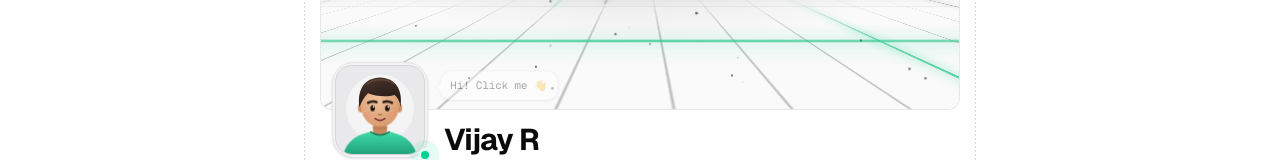
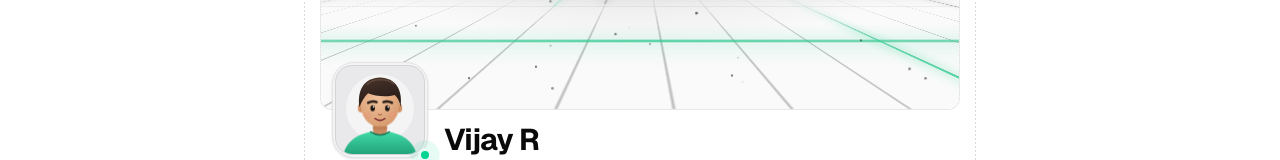
Before and after one commit to VijaaY17/vijay-portfolio-v2, a React (Vite) app: page / in a window 1280 px wide. Shown: the part 194-354 px from the top of the page. Built offline with nearby package versions, Linux system fonts and the light colour scheme.

Commit message:
Remove the avatar's "Hi! Tap me" bubble
The automatic greeting and hover bubble felt intrusive. The avatar keeps its quieter
reactions: eyes that follow the cursor, a grin on hover, and a wink with floating emoji
on click or tap.

```diff
--- a/src/components/Hero.tsx
+++ b/src/components/Hero.tsx
@@ -1,5 +1,5 @@
 import { useEffect, useRef, useState, type CSSProperties, type PointerEvent } from "react";
-import { AnimatePresence, animate, motion, useInView, useReducedMotion } from "motion/react";
+import { animate, motion, useInView, useReducedMotion } from "motion/react";
 import { Download, Mail } from "lucide-react";
 import { company, profile } from "../content";
 import { useClock } from "../hooks";
@@ -130,18 +130,13 @@ function Banner() {
 
 const REACTIONS = ["🚀", "🔥", "✨", "☕", "❤️", "😄", "💻", "👏"];
 
-/** Illustrated profile tile. Eyes follow the cursor; hover waves hello; click makes it grin and floats emoji up. */
+/** Illustrated profile tile. Eyes follow the cursor, it grins on hover, and a click makes it wink and float emoji up. */
 function Avatar() {
   const reduce = useReducedMotion();
   const root = useRef<HTMLDivElement>(null);
   const nextId = useRef(0);
   const happyTimer = useRef<number>(0);
-  const [hover, setHover] = useState(false);
   const [happy, setHappy] = useState(false);
-  const [greet, setGreet] = useState(false);
-  const inView = useInView(root, { once: true });
-  const touched = useRef(false);
-  const coarse = typeof window !== "undefined" && window.matchMedia("(pointer: coarse)").matches;
   const [burst, setBurst] = useState<{ id: number; ch: string; dx: number; dy: number; rot: number; delay: number }[]>([]);
 
   useEffect(() => {
@@ -166,34 +161,7 @@ function Avatar() {
     };
   }, [reduce]);
 
-  // A calm hello, once per visit: a small bubble appears for a few seconds, then goes away for good.
-  // It stands down as soon as the visitor interacts with the avatar themselves.
-  const markGreeted = () => {
-    touched.current = true;
-    setGreet(false);
-    try {
-      sessionStorage.setItem("greeted", "1");
-    } catch {
-      /* storage unavailable */
-    }
-  };
-  useEffect(() => {
-    if (!inView) return;
-    try {
-      if (sessionStorage.getItem("greeted") === "1") return;
-    } catch {
-      /* storage unavailable */
-    }
-    const show = window.setTimeout(() => !touched.current && setGreet(true), 1600);
-    const hide = window.setTimeout(() => markGreeted(), 1600 + 4500);
-    return () => {
-      window.clearTimeout(show);
-      window.clearTimeout(hide);
-    };
-  }, [inView]);
-
   const onClick = () => {
-    markGreeted();
     setHappy(true);
     window.clearTimeout(happyTimer.current);
     happyTimer.current = window.setTimeout(() => setHappy(false), 1100);
@@ -222,13 +190,6 @@ function Avatar() {
           onClick();
         }
       }}
-      onFocus={() => setHover(true)}
-      onBlur={() => setHover(false)}
-      onPointerEnter={() => {
-        setHover(true);
-        markGreeted();
-      }}
-      onPointerLeave={() => setHover(false)}
       onClick={onClick}
       className={`av relative size-[88px] cursor-pointer select-none sm:size-24 ${happy ? "is-happy" : ""}`}
     >
@@ -252,28 +213,6 @@ function Avatar() {
 
       {/* emoji layer */}
       <div aria-hidden className="pointer-events-none absolute inset-0 z-20">
-        <AnimatePresence>
-          {(hover || greet) && !happy && (
-            <motion.span
-              key="hi"
-              initial={{ opacity: 0, x: -6, scale: 0.94 }}
-              animate={{ opacity: 1, x: 0, scale: 1 }}
-              exit={{ opacity: 0, scale: 0.96, transition: { duration: 0.18 } }}
-              transition={{ duration: 0.3, ease: [0.22, 1, 0.36, 1] }}
-              className="absolute left-full top-2 ml-2.5 whitespace-nowrap rounded-xl border border-line bg-bg px-2.5 py-1.5 font-mono text-[11px] shadow-sm"
-            >
-              <span aria-hidden className="absolute -left-1 top-3 size-2 rotate-45 border-b border-l border-line bg-bg" />
-              Hi! {coarse ? "Tap" : "Click"} me{" "}
-              <motion.span
-                animate={reduce ? undefined : { rotate: [0, 16, -8, 12, 0] }}
-                transition={{ duration: 1, delay: 0.35 }}
-                style={{ display: "inline-block", transformOrigin: "70% 80%" }}
-              >
-                👋
-              </motion.span>
-            </motion.span>
-          )}
-        </AnimatePresence>
         {burst.map((b) => (
           <motion.span
             key={b.id}
```
